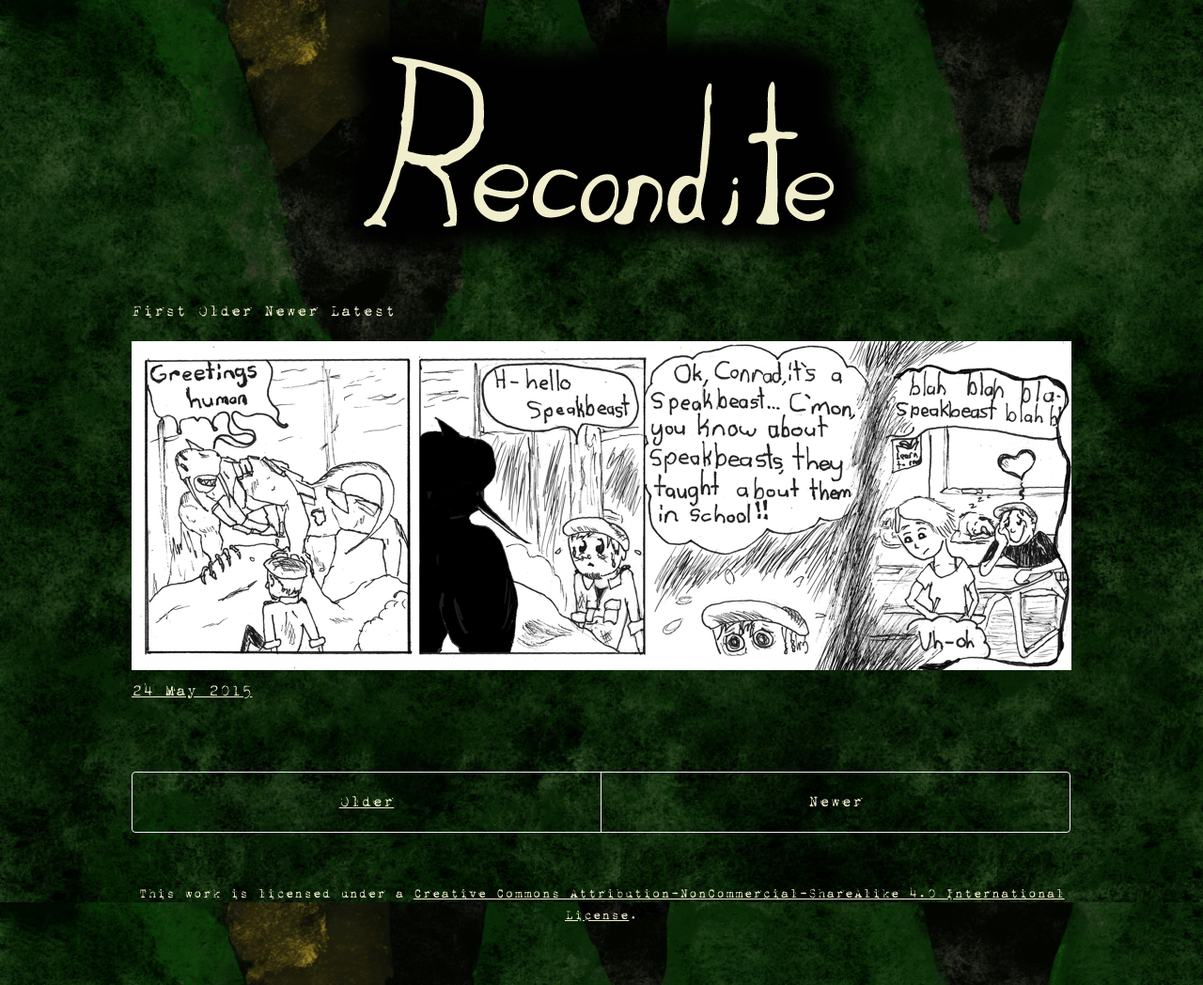
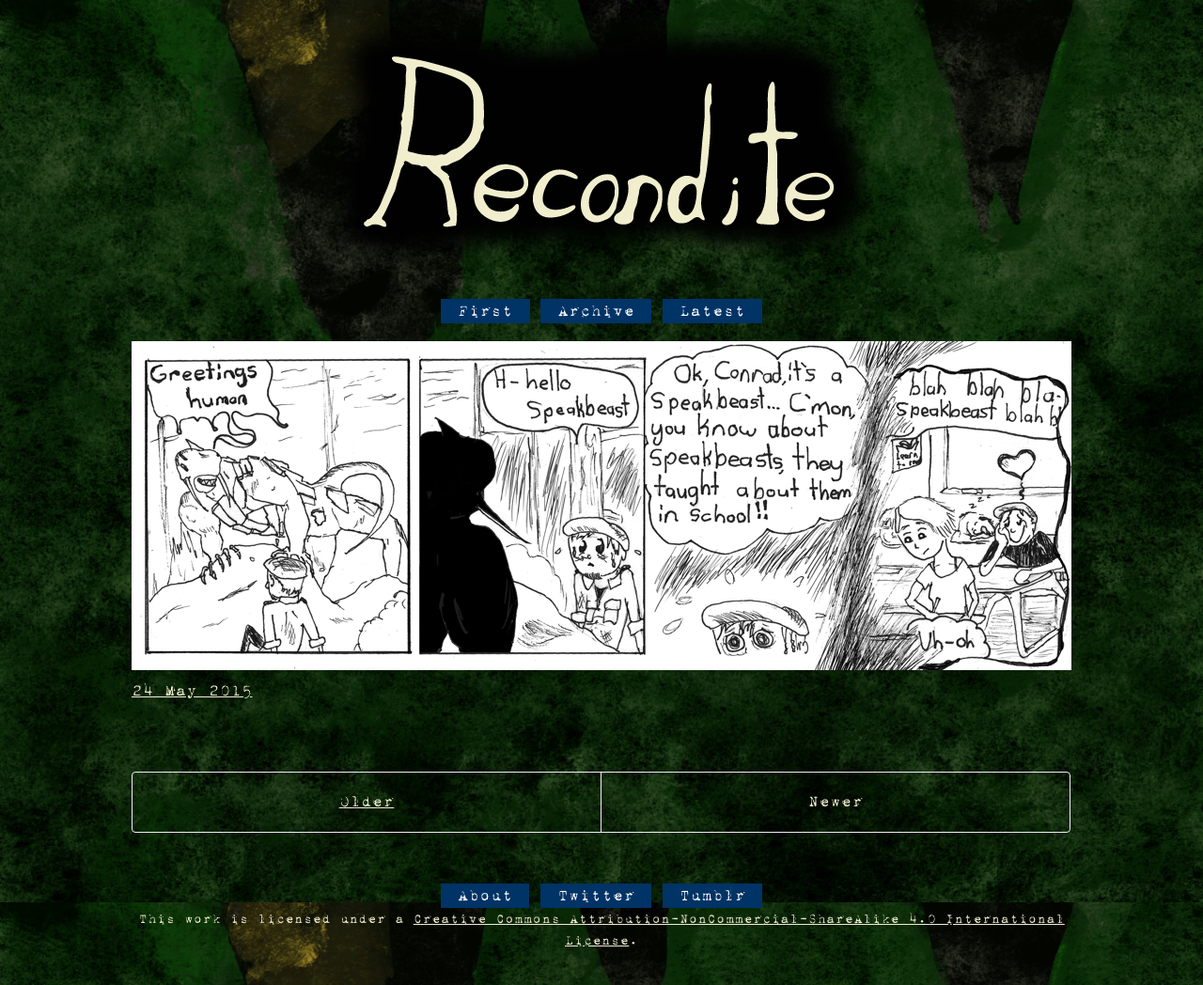
Before and after one commit to khailballard/khailballard.github.io, a Jekyll site: the page built from index.html, in a window 1280 px wide. Shown: the whole page at 94% size. Built offline with Jekyll 4.4.1, drawn with Linux system fonts in a browser that asks for light colours; the list of posts is cut into pages by our own code.

Commit message:
Horizontal lists for navigation

```diff
--- a/_layouts/default.html
+++ b/_layouts/default.html
@@ -5,12 +5,27 @@
 <body>
     <div class="container">
         <div class="logo">
-            <center><a href="http://www.reconditewoods.com/"><img src="/images/logo.png" /></a></center>
+            <center>
+                <a href="http://www.reconditewoods.com/"><img src="/images/logo.png" /></a>
+            </center>
         </div>
-        <div class="navigation">First Older Newer Latest</div>
+        <div class="horizontalList">
+            <ul>
+                <li><a href="test">First</a></li>
+                <li><a href="test">Archive</a></li>
+                <li><a href="test">Latest</a></li>
+            </ul>
+        </div>
         <main>
             {{ content }}
         </main>
+        <div class="horizontalList">
+            <ul>
+                <li><a href="test">About</a></li>
+                <li><a href="test">Twitter</a></li>
+                <li><a href="test">Tumblr</a></li>
+            </ul>
+        </div>
         <footer class="footer">
             <small>
                 <center>This work is licensed under a <a rel="license" href="http://creativecommons.org/licenses/by-nc-sa/4.0/">Creative Commons Attribution-NonCommercial-ShareAlike 4.0 International License</a>.</center>
--- a/styles/main.css
+++ b/styles/main.css
@@ -1,10 +1,7 @@
 @font-face {
     font-family: '1942_report1942_report';
     src: url('/fonts/1942-webfont.eot');
-    src: url('/fonts/1942-webfont.eot?#iefix') format('embedded-opentype'),
-         url('/fonts/1942-webfont.woff') format('woff'),
-         url('/fonts/1942-webfont.ttf') format('truetype'),
-         url('/fonts/1942-webfont.svg#1942_report1942_report') format('svg');
+    src: url('/fonts/1942-webfont.eot?#iefix') format('embedded-opentype'), url('/fonts/1942-webfont.woff') format('woff'), url('/fonts/1942-webfont.ttf') format('truetype'), url('/fonts/1942-webfont.svg#1942_report1942_report') format('svg');
     font-weight: normal;
     font-style: normal;
 }
@@ -18,7 +15,29 @@ body {
     background: url('/images/background.jpg') no-repeat center center fixed;
     background-color: #112a03;
     background-size: cover;
-
     color: #f1edd0;
     font-family: '1942_report1942_report', Times, Georgia;
 }
+
+.horizontalList ul {
+    margin: 0;
+    padding: 0;
+    list-style-type: none;
+    text-align: center;
+}
+
+.horizontalList ul li {
+    display: inline;
+}
+
+.horizontalList ul li a {
+    text-decoration: none;
+    padding: .2em 1em;
+    color: #fff;
+    background-color: #036;
+}
+
+.horizontalList ul li a:hover {
+    color: #fff;
+    background-color: #369;
+}
```
